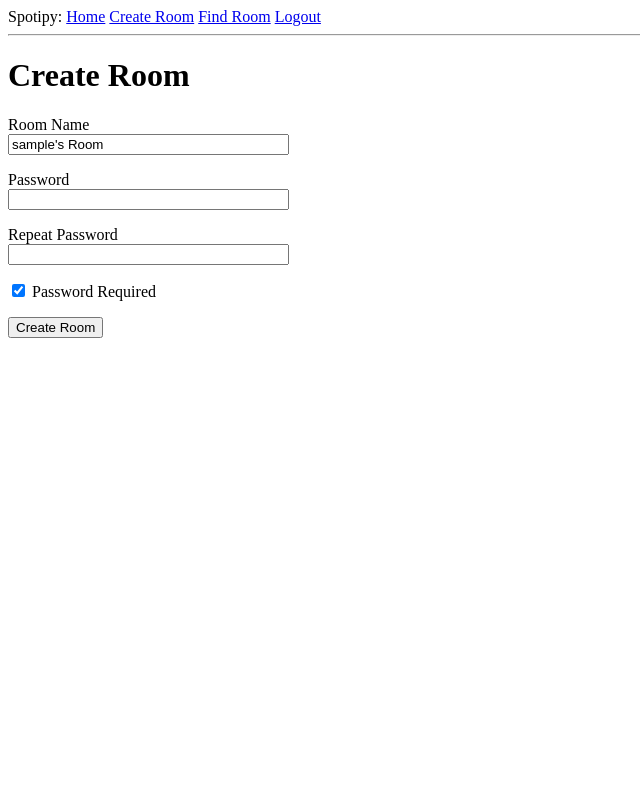
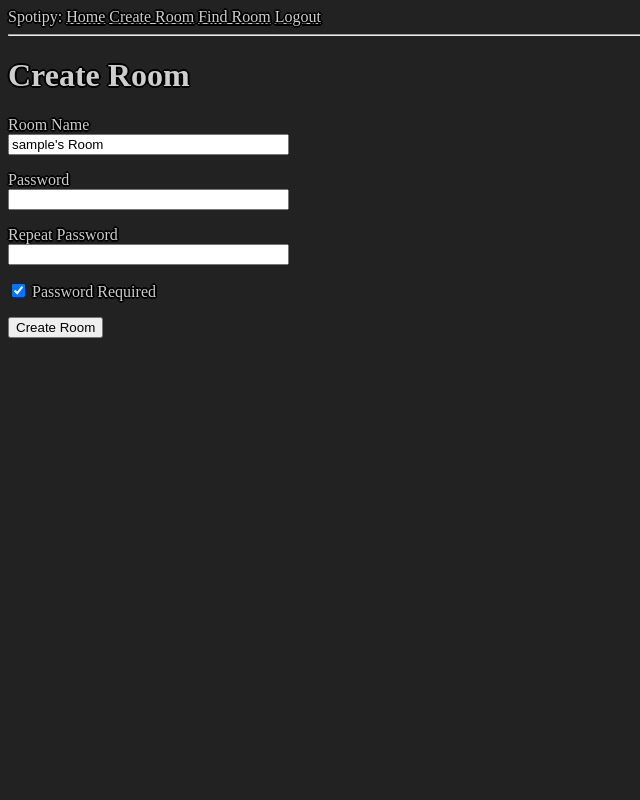
Before and after one commit to AthalosT/DemocracyOfSound, a Flask app: page /createroom in a window 1280 px wide. Shown: the whole page, without its empty margins (0-640 px from the left). Run offline with Flask 2, Linux system fonts and the light colour scheme; the visitor is signed in with stand-in values (Sample User, id 1); data comes from the database, SQL or seed files in the repository; some libraries are stand-ins or nearby versions.

Commit message:
set basic background and text outline

```diff
--- a/project/templates/base.html
+++ b/project/templates/base.html
@@ -1,4 +1,44 @@
 <html>
+    <style>
+    html {
+        background-color: #222222;
+        color: #cdcdcd;
+        text-shadow:
+        -1px -1px 0 #000000,
+        1px -1px 0 #000000,
+        -1px 1px 0 #000000,
+        1px 1px 0 #000000,
+        -2px 0 0 #000000,
+        2px 0 0 #000000,
+        0 2px 0 #000000,
+        0 -2px 0 #000000;
+    }
+
+    a: {
+        text-shadow:
+        -1px -1px 0 #000000,
+        1px -1px 0 #000000,
+        -1px 1px 0 #000000,
+        1px 1px 0 #000000,
+        -2px 0 0 #000000,
+        2px 0 0 #000000,
+        0 2px 0 #000000,
+        0 -2px 0 #000000;
+    }
+
+    a:link {
+        color: #cdcdcd;
+    }
+
+    a:visited {
+        color: #aaaaaa;
+    }
+
+    a:hover {
+        color: #eeeeee;
+    }
+    </style>
+
     <head>
         {% if title %}
         <title>{{ title }}</title>
```
Also changed, not shown: project/templates/room.html (+8 -5 lines).
